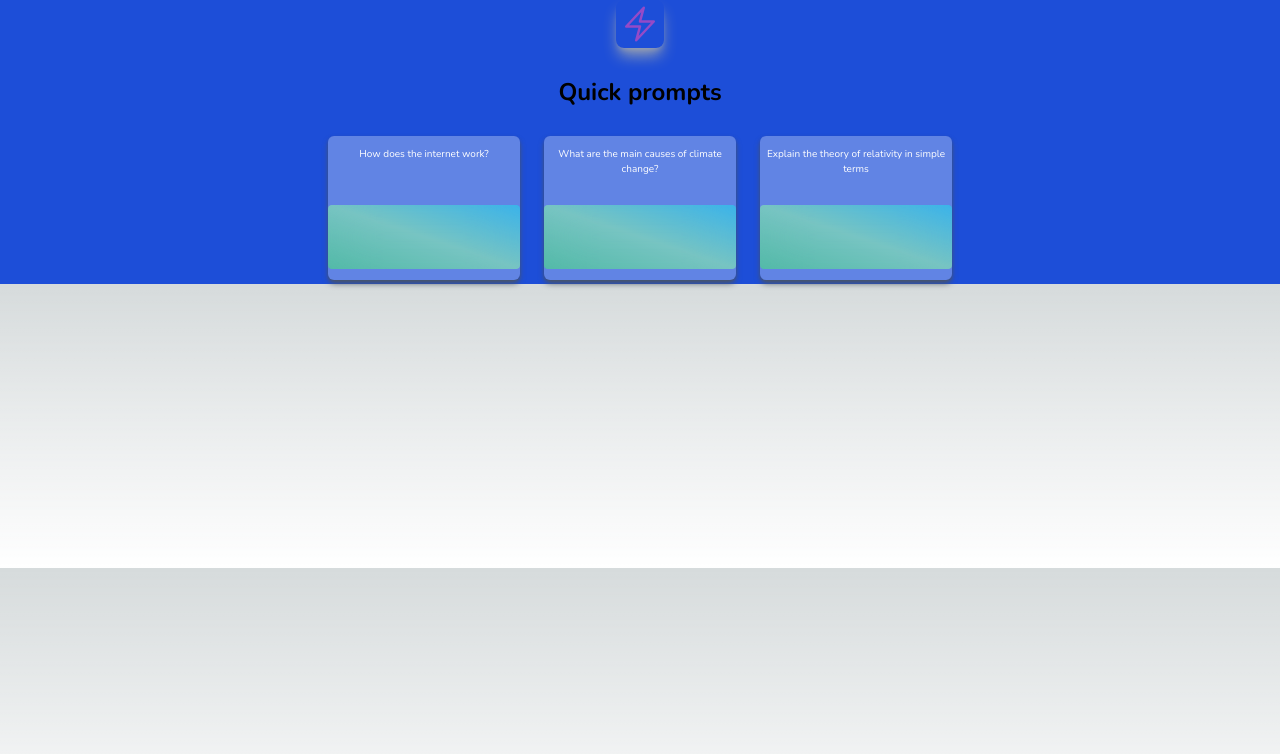
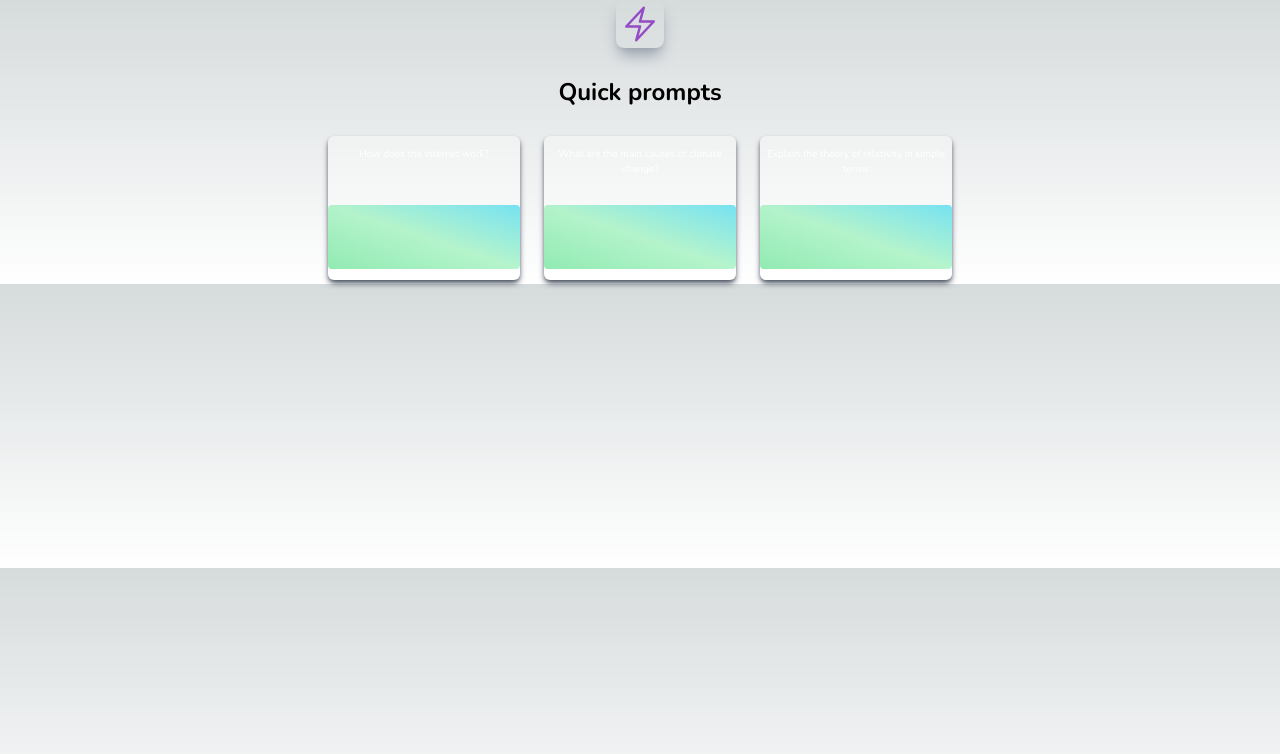
Before and after one commit to Kunal2878/gpt, a Next.js app: page /components/chatlandingpage in a window 1280 px wide. Shown: the top 754 px of the page. Built offline with nearby package versions, Linux system fonts and the light colour scheme; no server answers; what aws-amplify would draw is missing.

Commit message:
Latest Commit

```diff
--- a/src/app/components/chatlandingpage/page.tsx
+++ b/src/app/components/chatlandingpage/page.tsx
@@ -22,7 +22,7 @@
           { text: "Describe the structure and function of DNA", src: "/p1.jpg",bg:"pink-400" },
         ];
       return (
-        <main className="w-full  h-full flex flex-col items-center justify-start lg:justify-center p-12 lg:p-0 bg-red-500 lg:bg-blue-700">
+        <main className="w-full  h-full flex flex-col items-center justify-start lg:justify-center p-12 lg:p-0 ">
           <div className="size-12 mb-7 p-1 shadow-lg shadow-gray-400 rounded-lg">
             <Image
               src="/logo.svg"
```
